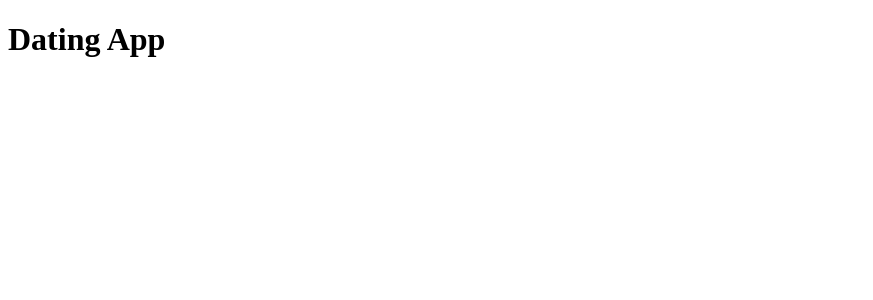
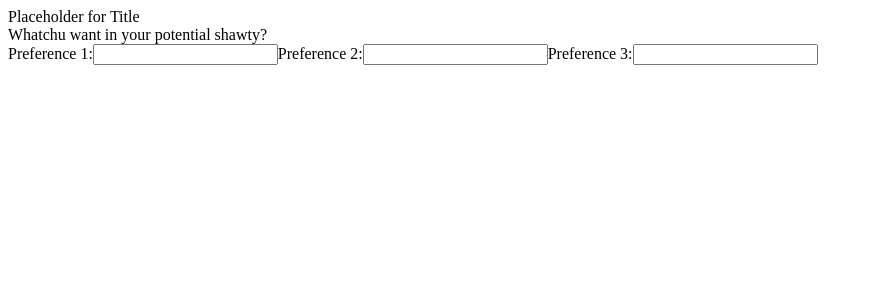
Before and after one commit to snek-dangernoodle/DatingApp, a React app: page / in a window 1280 px wide. Shown: the top 300 px of the page, without its empty margins (0-873 px from the left). Built offline with nearby package versions, Linux system fonts and the light colour scheme.

Commit message:
finished pref website

```diff
--- a/package.json
+++ b/package.json
@@ -28,6 +28,7 @@
     "webpack-dev-server": "^4.15.1"
   },
   "dependencies": {
+    "@reduxjs/toolkit": "^1.9.7",
     "body-parser": "^1.20.2",
     "concurrently": "^8.2.1",
     "cors": "^2.8.5",
--- a/src/index.js
+++ b/src/index.js
@@ -1,5 +1,7 @@
 import React from 'react';
 import App from './App.jsx';
+import PrefPage from './preference.jsx';
+
 import { render } from 'react-dom';
 
-render(<App />, document.getElementById('root'));
+render(<PrefPage />, document.getElementById('root'));
--- /dev/null
+++ b/src/preference.html
@@ -0,0 +1,11 @@
+<!DOCTYPE html>
+<html lang="en">
+  <head>
+    <meta charset="UTF-8" />
+    <meta name="viewport" content="width=device-width, initial-scale=1.0" />
+    <title>Preferences</title>
+  </head>
+  <body>
+    <div id="root"></div>
+  </body>
+</html>
--- /dev/null
+++ b/src/preference.jsx
@@ -0,0 +1,26 @@
+import React from 'react';
+
+const PrefPage = () => {
+  return (
+    <div className='pref-container'>
+      <div className='title'>Placeholder for Title</div>
+      <div className='quote'> Whatchu want in your potential shawty?</div>
+      <form>
+        <label for='preference1'>
+          Preference 1:
+          <input name='preference1' id='pref-box-1' />
+        </label>
+        <label for='preference2'>
+          Preference 2:
+          <input name='preference2' id='pref-box-2' />
+        </label>
+        <label fr='preference3'>
+          Preference 3:
+          <input name='preference3' id='pref-box-3' />
+        </label>
+      </form>
+    </div>
+  );
+};
+
+export default PrefPage;
```
Also changed, not shown: 1 other file (tests, documents, lock files or other folders).
